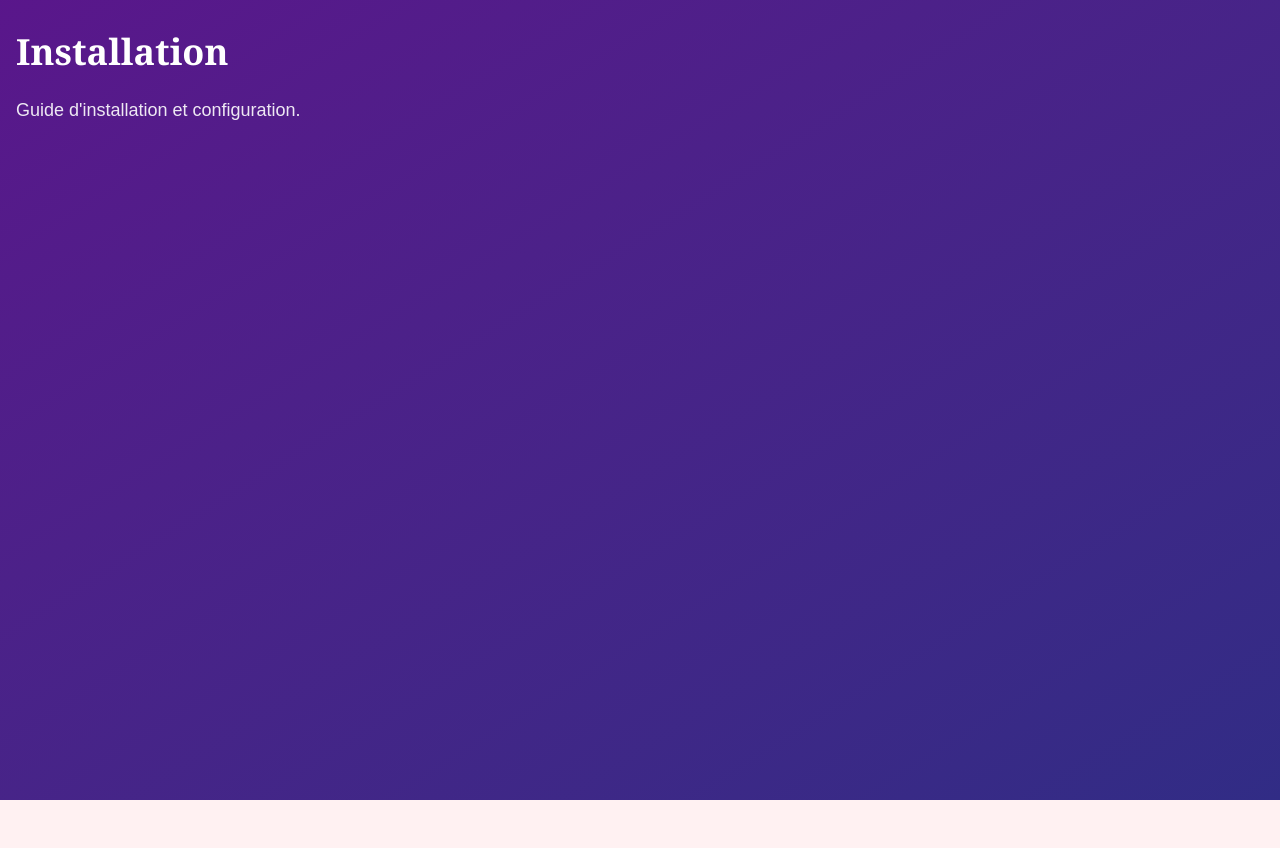
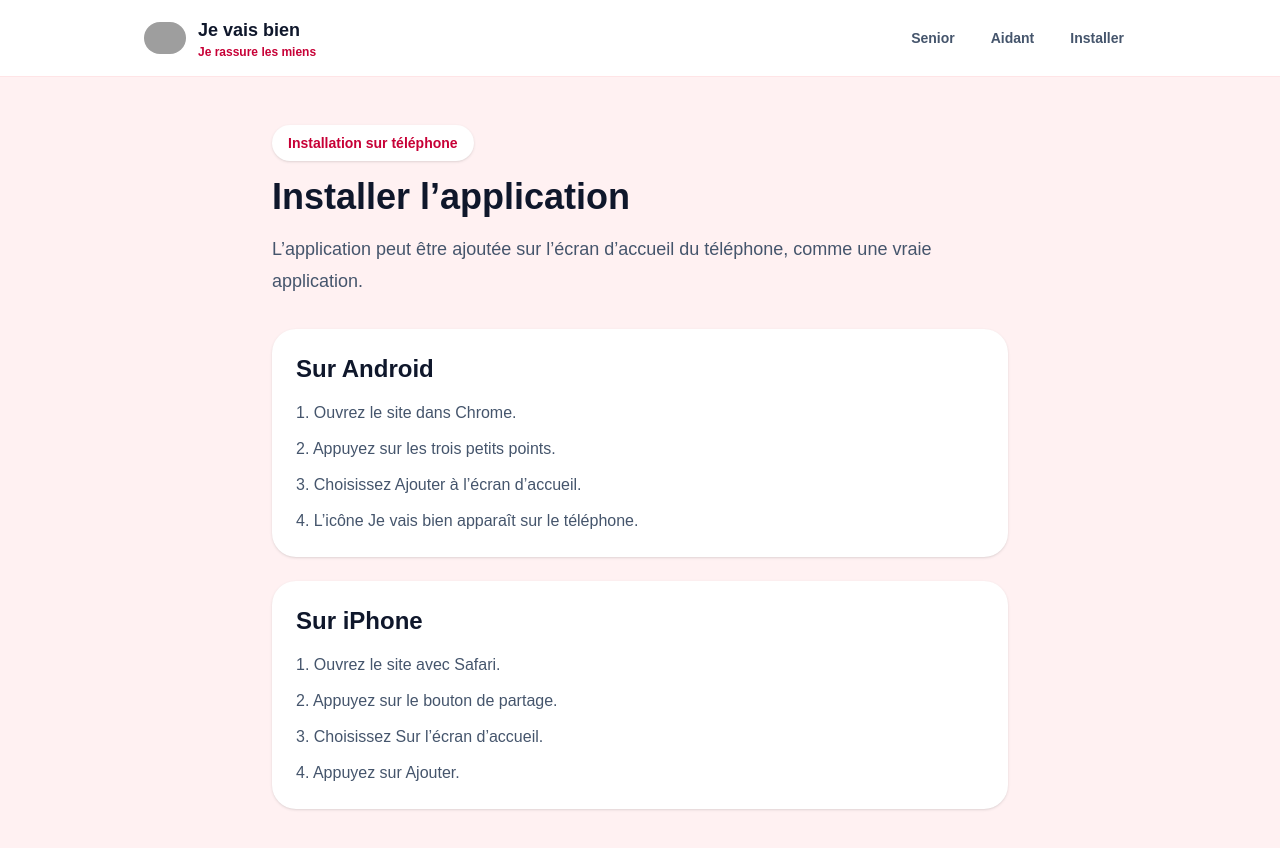
Before and after one commit to Virginie17/jevaisbien, a Next.js app: page /installation in a window 1280 px wide. Shown: the top 848 px of the page. Before the commit the page ends 800 px from the top, so only its background shows below. Built offline with nearby package versions, Linux system fonts and the light colour scheme; grey boxes are pictures that could not be loaded.

Commit message:
Build installation guide page

```diff
--- a/app/installation/page.tsx
+++ b/app/installation/page.tsx
@@ -1,10 +1,42 @@
+import AppHeader from "@/components/AppHeader";
+
 export default function InstallationPage() {
   return (
-    <div className="min-h-screen bg-gradient-to-br from-purple-900 to-indigo-900 text-white">
-      <div className="container mx-auto px-4 py-8">
-        <h1 className="text-4xl font-serif font-bold mb-6">Installation</h1>
-        <p className="text-lg opacity-90">Guide d'installation et configuration.</p>
-      </div>
-    </div>
+    <main className="min-h-screen bg-rose-50">
+      <AppHeader />
+
+      <section className="mx-auto max-w-3xl px-4 py-12">
+        <p className="mb-4 inline-block rounded-full bg-white px-4 py-2 text-sm font-semibold text-rose-700 shadow-sm">
+          Installation sur téléphone
+        </p>
+
+        <h1 className="text-4xl font-bold text-slate-900">Installer l’application</h1>
+        <p className="mt-4 text-lg leading-8 text-slate-600">
+          L’application peut être ajoutée sur l’écran d’accueil du téléphone, comme une vraie application.
+        </p>
+
+        <div className="mt-8 space-y-6">
+          <div className="rounded-3xl bg-white p-6 shadow-sm">
+            <h2 className="text-2xl font-bold text-slate-900">Sur Android</h2>
+            <ol className="mt-4 space-y-3 text-slate-600">
+              <li>1. Ouvrez le site dans Chrome.</li>
+              <li>2. Appuyez sur les trois petits points.</li>
+              <li>3. Choisissez Ajouter à l’écran d’accueil.</li>
+              <li>4. L’icône Je vais bien apparaît sur le téléphone.</li>
+            </ol>
+          </div>
+
+          <div className="rounded-3xl bg-white p-6 shadow-sm">
+            <h2 className="text-2xl font-bold text-slate-900">Sur iPhone</h2>
+            <ol className="mt-4 space-y-3 text-slate-600">
+              <li>1. Ouvrez le site avec Safari.</li>
+              <li>2. Appuyez sur le bouton de partage.</li>
+              <li>3. Choisissez Sur l’écran d’accueil.</li>
+              <li>4. Appuyez sur Ajouter.</li>
+            </ol>
+          </div>
+        </div>
+      </section>
+    </main>
   );
 }
```
